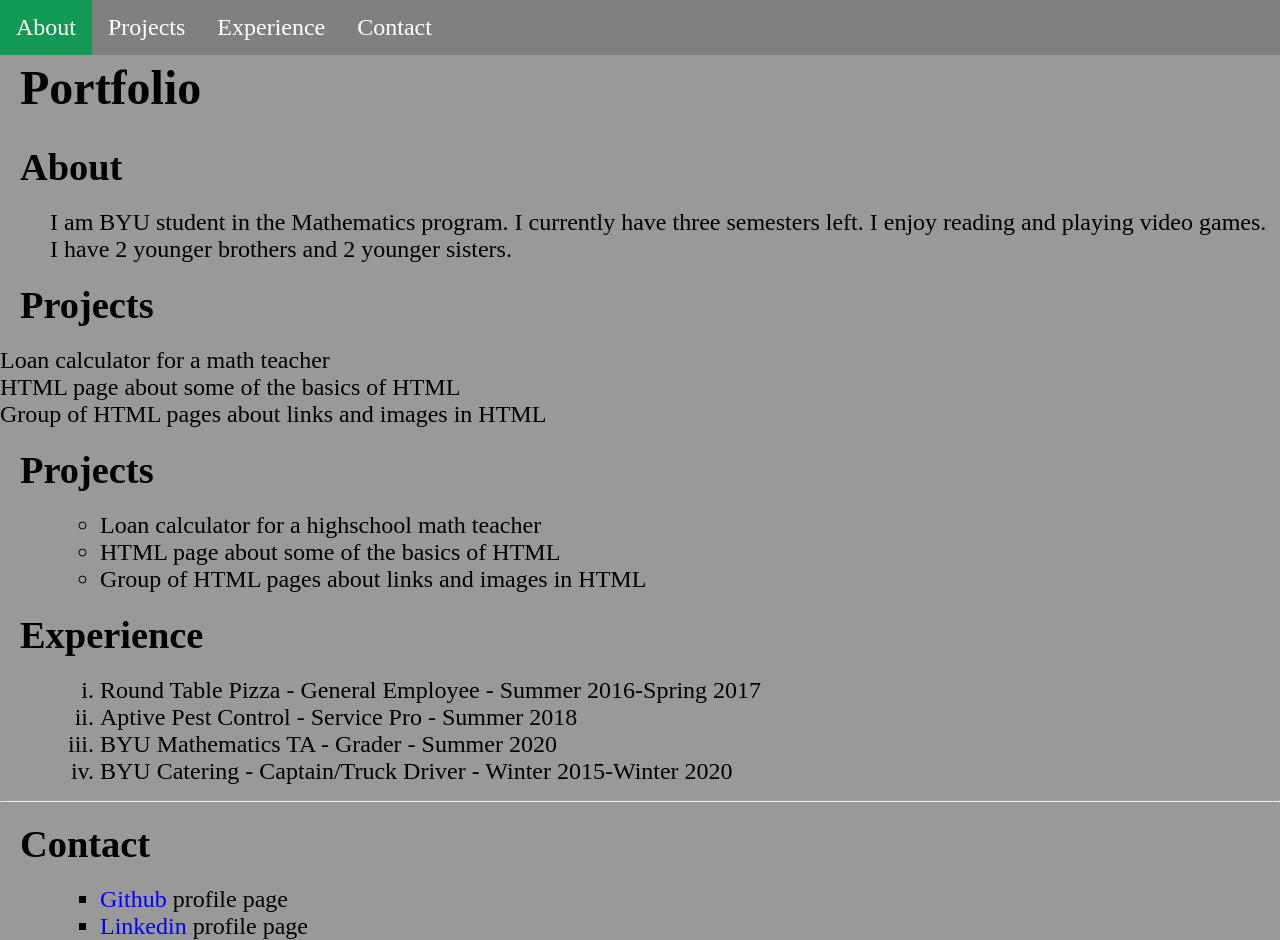
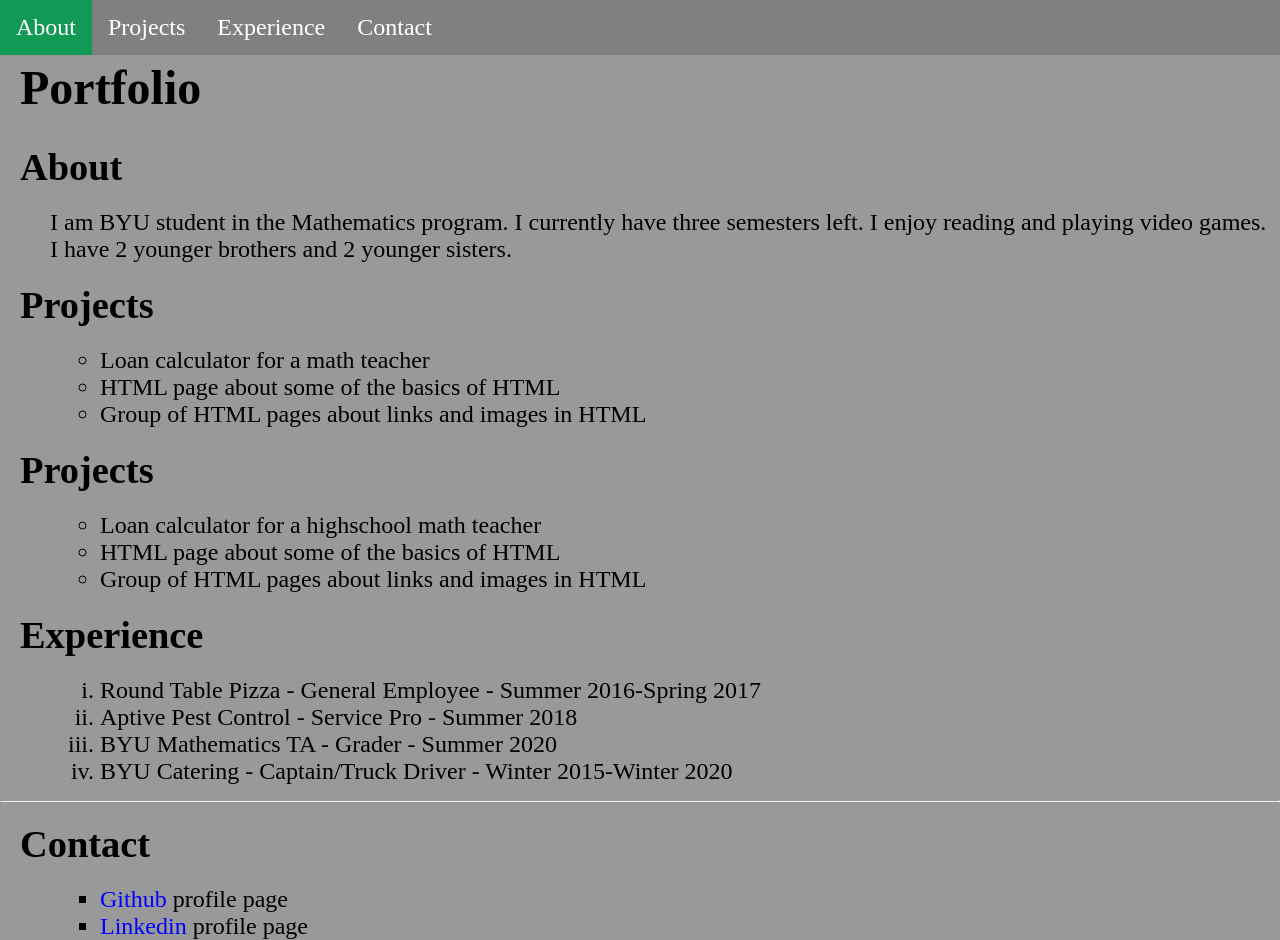
Before and after one commit to JadenJohnson227/portfolio, a plain HTML site: page index.html in a window 1280 px wide. Drawn offline with Linux system fonts and the light colour scheme.

Commit message:
added a class to ul

```diff
--- a/index.html
+++ b/index.html
@@ -22,7 +22,7 @@
 
 
     <h2>Projects</h2>
-    <ul>
+    <ul class="unordered-list">
       <li>Loan calculator for a math teacher</li>
       <li>HTML page about some of the basics of HTML</li>
       <li>Group of HTML pages about links and images in HTML</li>
```
